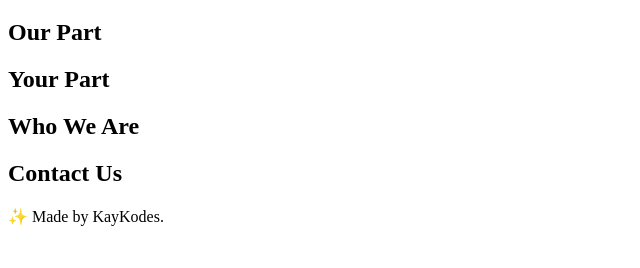
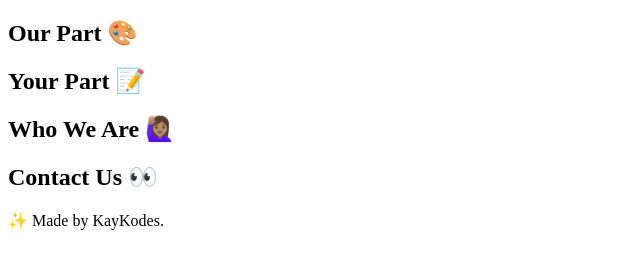
Before and after one commit to klaw90/KU, a plain HTML site: page index.html in a window 1280 px wide. Shown: the part 62-330 px from the top of the page, without its empty margins (0-640 px from the left). Drawn offline with Linux system fonts and the light colour scheme.

Commit message:
emojis added to section headers

```diff
--- a/index.html
+++ b/index.html
@@ -16,22 +16,22 @@
 
         <!-- "our part" section-->
         <section>
-            <h2>Our Part </h2>
+            <h2>Our Part 🎨 </h2>
         </section>
 
         <!-- "your part" section -->
         <section>
-            <h2>Your Part</h2>
+            <h2>Your Part 📝 </h2>
         </section>
 
         <!-- "who we are" section -->
         <section>
-            <h2>Who We Are</h2>
+            <h2>Who We Are 🙋🏽‍♀️ </h2>
         </section>
 
         <!-- "contact us" section -->
         <section>
-            <h2>Contact Us</h2>
+            <h2>Contact Us 👀 </h2>
         </section>
 
         <!-- footer -->
```
